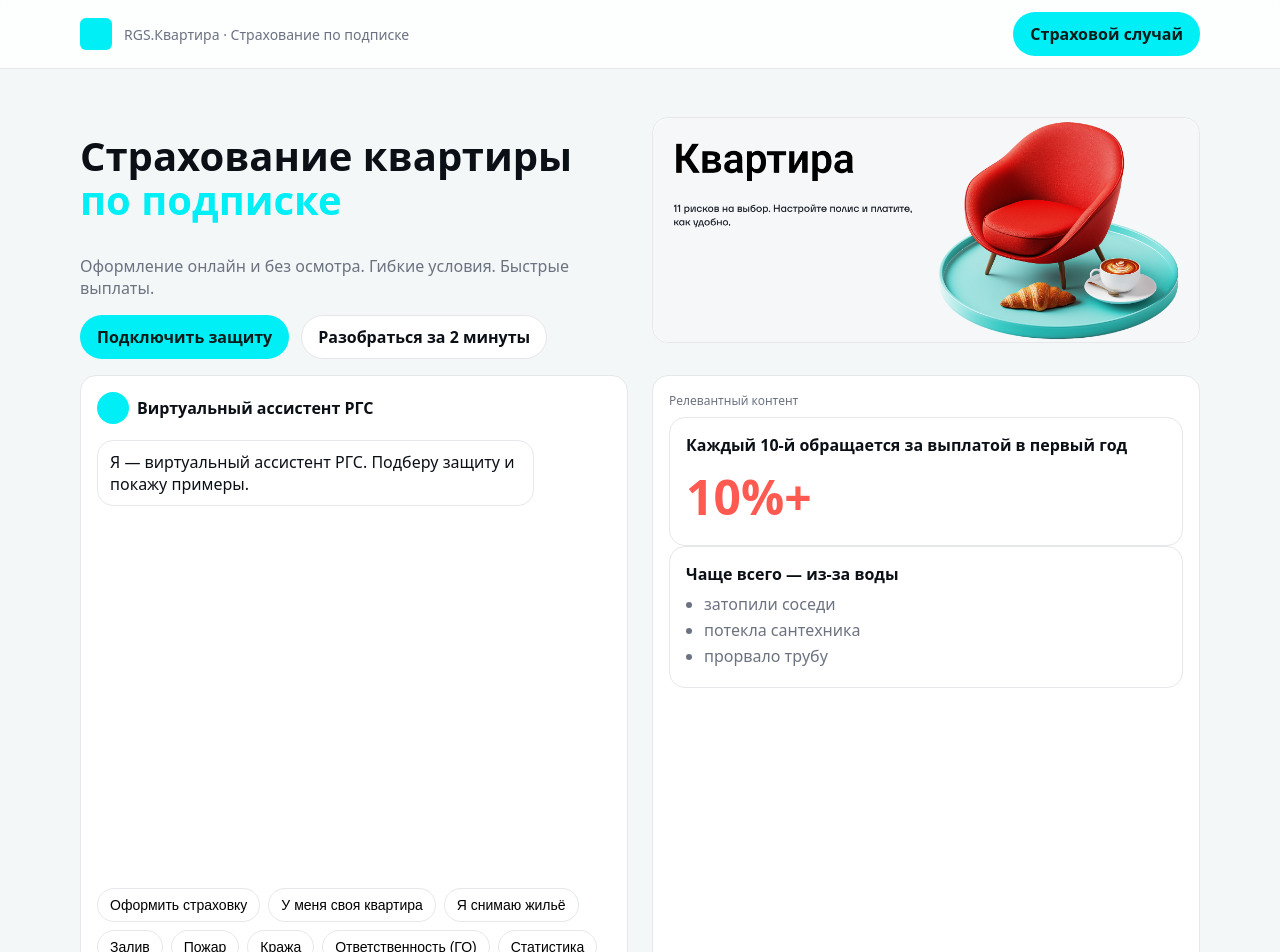
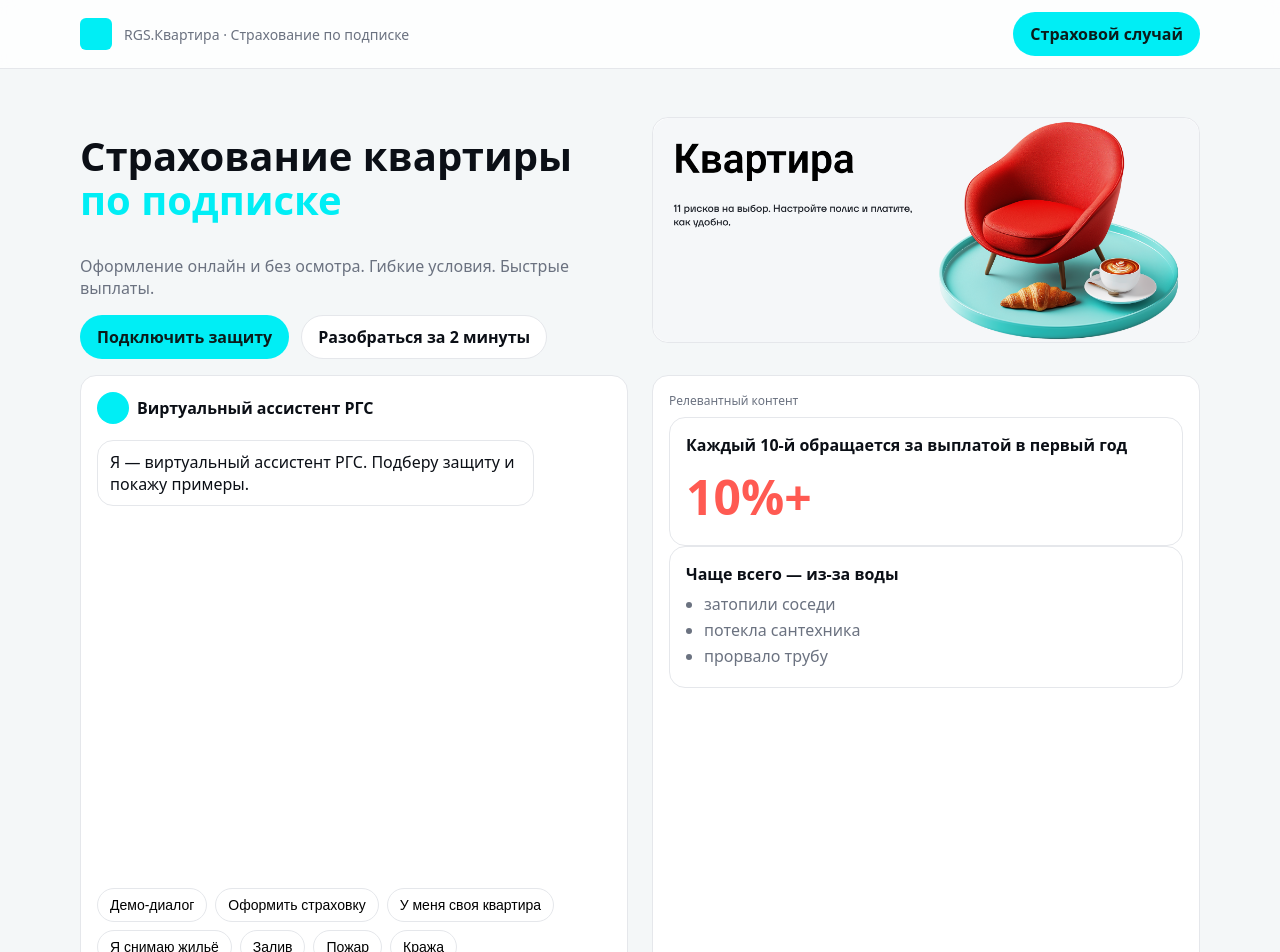
Before and after one commit to KateKateSh/rgs-flat-prototype-chatt-11, a Next.js app: page / in a window 1280 px wide. Shown: the top 952 px of the page. Built offline with nearby package versions, Linux system fonts and the light colour scheme.

Commit message:
Update ChatPane.tsx

```diff
--- a/components/ChatPane.tsx
+++ b/components/ChatPane.tsx
@@ -1,36 +1,83 @@
 'use client';
 import { useEffect, useRef, useState } from 'react';
+import { flow, type Node, type Reply } from '@/lib/dialogFlow';
+
+type Msg = { who:'bot'|'user'; text:string };
 
 export default function ChatPane({ onIntent }:{ onIntent:(i:string)=>void }){
-  const [thread, setThread] = useState<{who:'bot'|'user'; text:string}[]>([]);
+  const [thread, setThread] = useState<Msg[]>([]);
   const [input, setInput] = useState('');
+  const [current, setCurrent] = useState<Node|undefined>();
+  const [mode, setMode] = useState<'free'|'demo'>('free'); // новый режим
   const viewRef = useRef<HTMLDivElement>(null);
 
   function add(text:string, who:'bot'|'user'='bot'){ setThread(t=>[...t,{who,text}]); }
+  function scroll(){ viewRef.current?.scrollTo({top:99999, behavior:'smooth'}); }
 
+  // Проигрывает бот-сообщения узла последовательно
+  async function playBot(node: Node){
+    const parts = Array.isArray(node.bot) ? node.bot : [node.bot];
+    for(const p of parts){
+      await new Promise(r=>setTimeout(r, 400));
+      add(p,'bot'); scroll();
+    }
+    if(node.intent) onIntent(node.intent);
+  }
+
+  function goto(id: string){
+    const n = flow[id]; setCurrent(n);
+    if(!n) return;
+    playBot(n);
+    // если это handoff в оформление — дергаем intent start_purchase
+    if(n.intent === 'start_purchase') onIntent('start_purchase');
+  }
+
+  // Старт демо
+  function startDemo(){
+    setMode('demo');
+    setThread([]); // очистим
+    goto('start');
+  }
+
+  // Пользователь выбирает быстрый ответ (в демо)
+  function pick(reply: Reply){
+    add(reply.label,'user'); scroll();
+    if(reply.intent) onIntent(reply.intent);
+    goto(reply.next);
+  }
+
+  // Обычная отправка (режим free)
   async function send(text:string){
     add(text,'user'); setInput('');
-    const res = await fetch('/api/chat', { method:'POST', headers:{'Content-Type':'application/json'}, body: JSON.stringify({ messages: [ {role:'user', content:text} ] }) });
-    const data = await res.json().catch(()=>({message:'Не удалось разобрать ответ', ui:{cards:[]}, intent:'faq_common'}));
+    const res = await fetch('/api/chat', {
+      method:'POST', headers:{'Content-Type':'application/json'},
+      body: JSON.stringify({ messages: [ {role:'user', content:text} ] })
+    });
+    const data = await res.json().catch(()=>({message:'Не удалось разобрать ответ', intent:'faq_common'}));
     add(data.message||'');
     if(data.intent) onIntent(data.intent);
+    scroll();
   }
 
   useEffect(()=>{ add('Я — виртуальный ассистент РГС. Подберу защиту и покажу примеры.'); },[]);
-  useEffect(()=>{ viewRef.current?.scrollTo({top:99999, behavior:'smooth'}); },[thread]);
+  useEffect(()=>{ scroll(); },[thread.length]);
 
   const chips = [
-    {label:'Оформить страховку', intent:'start_purchase'},
-    {label:'У меня своя квартира', intent:'owner'},
-    {label:'Я снимаю жильё', intent:'renter'},
-    {label:'Залив', intent:'fear_flood'},
-    {label:'Пожар', intent:'fear_fire'},
-    {label:'Кража', intent:'fear_theft'},
-    {label:'Ответственность (ГО)', intent:'liability'},
-    {label:'Статистика', intent:'stats_overall'},
-    {label:'Примеры выплат', intent:'cases'},
-    {label:'Шаги оформления', intent:'steps'}
+    {label:'Демо-диалог', action: startDemo},
+    {label:'Оформить страховку', action: ()=>onIntent('start_purchase')},
+    {label:'У меня своя квартира', action: ()=>onIntent('owner')},
+    {label:'Я снимаю жильё', action: ()=>onIntent('renter')},
+    {label:'Залив', action: ()=>onIntent('fear_flood')},
+    {label:'Пожар', action: ()=>onIntent('fear_fire')},
+    {label:'Кража', action: ()=>onIntent('fear_theft')},
+    {label:'Ответственность (ГО)', action: ()=>onIntent('liability')},
+    {label:'Статистика', action: ()=>onIntent('stats_overall')},
+    {label:'Примеры выплат', action: ()=>onIntent('cases')},
+    {label:'Шаги оформления', action: ()=>onIntent('steps')},
   ];
+
+  // Кнопки-ответы демо для текущего узла
+  const replies = mode==='demo' && current?.replies ? current.replies : [];
 
   return (
     <div className="card">
@@ -38,6 +85,7 @@ export default function ChatPane({ onIntent }:{ onIntent:(i:string)=>void }){
         <div style={{width:32,height:32,borderRadius:16, background:'var(--rgs-primary)'}}/>
         <div style={{fontWeight:600}}>Виртуальный ассистент РГС</div>
       </div>
+
       <div ref={viewRef} style={{height:440, overflowY:'auto'}}>
         {thread.map((m,i)=> (
           <div key={i} style={{display:'flex', justifyContent: m.who==='user'?'flex-end':'flex-start', padding:'4px 0'}}>
@@ -45,15 +93,35 @@ export default function ChatPane({ onIntent }:{ onIntent:(i:string)=>void }){
           </div>
         ))}
       </div>
+
+      {/* Быстрые ответы демо-режима */}
+      {replies.length>0 && (
+        <div style={{display:'flex', gap:8, flexWrap:'wrap', marginTop:12}}>
+          {replies.map((r,i)=>(
+            <button key={i} className="chip" onClick={()=>pick(r)}>{r.label}</button>
+          ))}
+        </div>
+      )}
+
+      {/* Чипы верхнего уровня */}
       <div style={{display:'flex', gap:8, flexWrap:'wrap', marginTop:12}}>
         {chips.map((c,i)=>(
-          <button key={i} className="chip" onClick={()=>{ add(c.label,'user'); onIntent(c.intent); }}>{c.label}</button>
+          <button key={i} className="chip" onClick={()=>{
+            add(c.label,'user');
+            c.action();
+          }}>{c.label}</button>
         ))}
       </div>
-      <div style={{display:'flex', gap:8, marginTop:12}}>
-        <input value={input} onChange={e=>setInput(e.target.value)} onKeyDown={e=> e.key==='Enter' && input.trim() && send(input)} className="chip" style={{flex:1}} placeholder="Введите сообщение..." />
-        <button onClick={()=> input.trim() && send(input)} className="btn btn-primary">Отправить</button>
-      </div>
+
+      {/* Поле ввода скрываем во время демо, чтобы не мешало */}
+      {mode==='free' && (
+        <div style={{display:'flex', gap:8, marginTop:12}}>
+          <input value={input} onChange={e=>setInput(e.target.value)}
+                 onKeyDown={e=> e.key==='Enter' && input.trim() && send(input)}
+                 className="chip" style={{flex:1}} placeholder="Введите сообщение..." />
+          <button onClick={()=> input.trim() && send(input)} className="btn btn-primary">Отправить</button>
+        </div>
+      )}
     </div>
   );
 }
```
